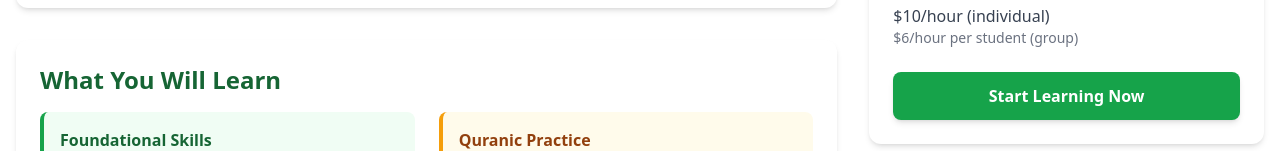
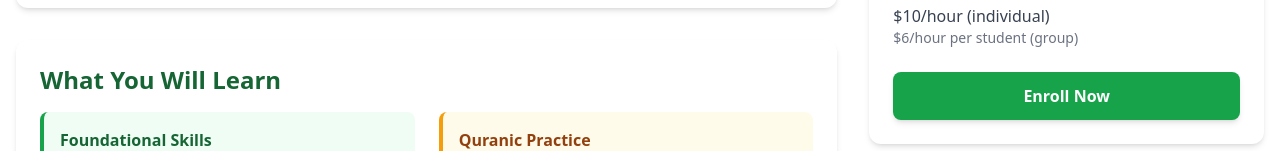
Before and after one commit to abdelrahmanfathyradwan/nebrasAcademy, a React (Vite) app: page /courses/reading in a window 1280 px wide. Shown: the part 801-952 px from the top of the page. Built offline with nearby package versions, Linux system fonts and the light colour scheme.

Commit message:
Update Reading.jsx

```diff
--- a/src/courses/Reading.jsx
+++ b/src/courses/Reading.jsx
@@ -206,11 +206,16 @@ const Reading = () => {
                   <p className="text-sm text-gray-500">$6/hour per student (group)</p>
                 </div>
               </div>
-              <Link to="/signUp">
-                <button className="w-full mt-6 bg-green-600 hover:bg-green-700 text-white font-bold py-3 px-4 rounded-lg shadow-md transition-colors">
-                  Start Learning Now
+              <a
+              href='https://wa.me/201146162847?text=Peace%20be%20upon%20you%20and%20God%27s%20mercy%20and%20blessings.%20We%20are%20the%20Nebras%20team%20for%20Quran%20education.%20How%20can%20we%20help%20you%3F'
+                  target='_blank'
+                  rel='noopener noreferrer'
+              >
+                <button
+                className="w-full mt-6 bg-green-600 hover:bg-green-700 text-white font-bold py-3 px-4 rounded-lg shadow-md transition-colors">
+                  Enroll Now
                 </button>
-              </Link>
+              </a>
             </div>
 
             <div className="bg-white rounded-xl shadow-md p-6">
```
